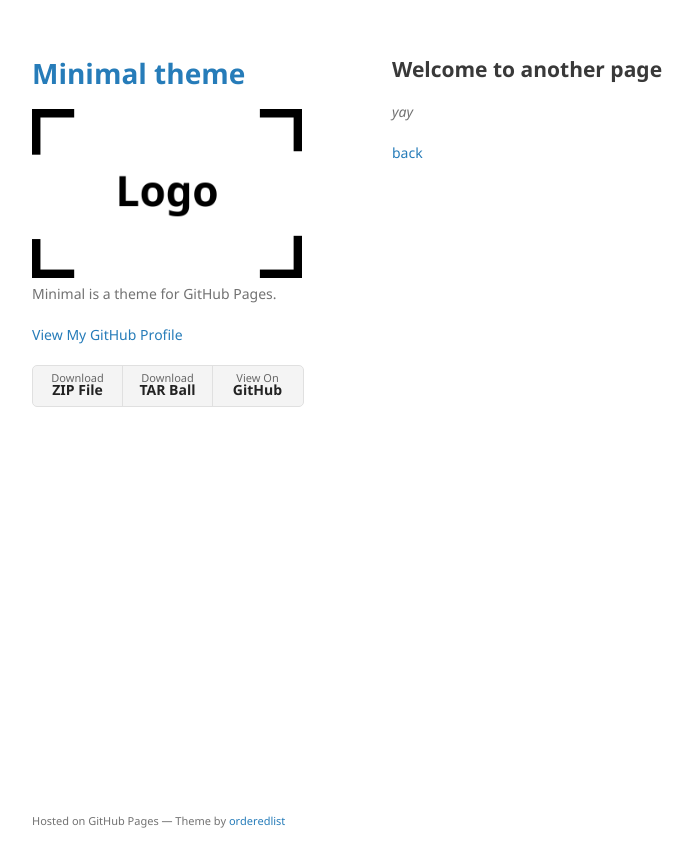
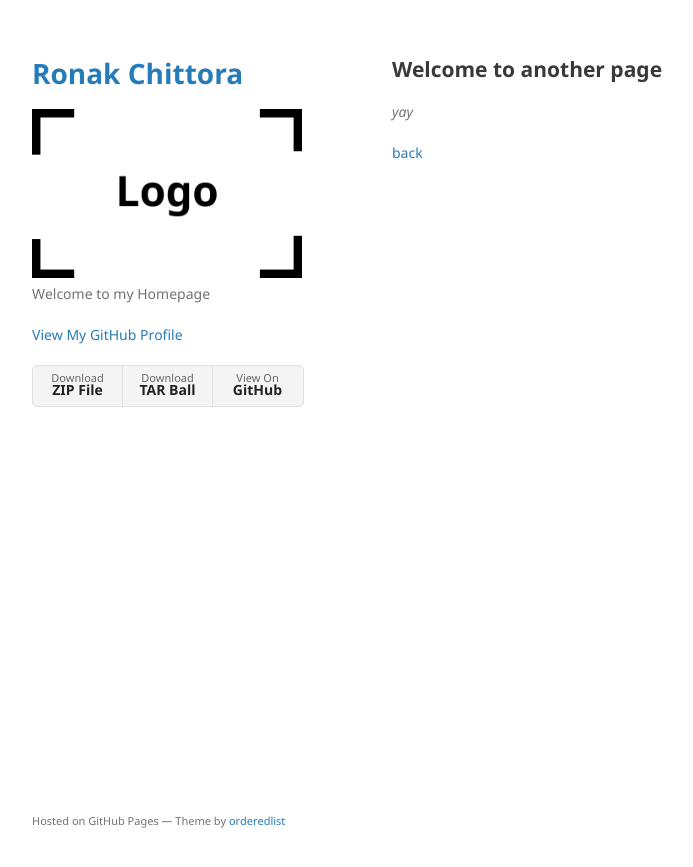
Before and after one commit to ronakchittora/ronakchittora.github.io, a Jekyll site: the page built from another-page.md, in a window 1280 px wide. Shown: the top 867 px of the page, without its empty margins (178-871 px from the left). Built offline with Jekyll 4.4.1, drawn with Linux system fonts in a browser that asks for light colours; our own code applies the rules of GitHub Pages for plain Markdown files.

Commit message:
Update _config.yml

```diff
--- a/_config.yml
+++ b/_config.yml
@@ -1,6 +1,6 @@
-title: Minimal theme
+title: Ronak Chittora
 logo: /assets/img/logo.png
-description: Minimal is a theme for GitHub Pages.
+description: Welcome to my Homepage
 show_downloads: true
 google_analytics:
 theme: jekyll-theme-minimal
```
